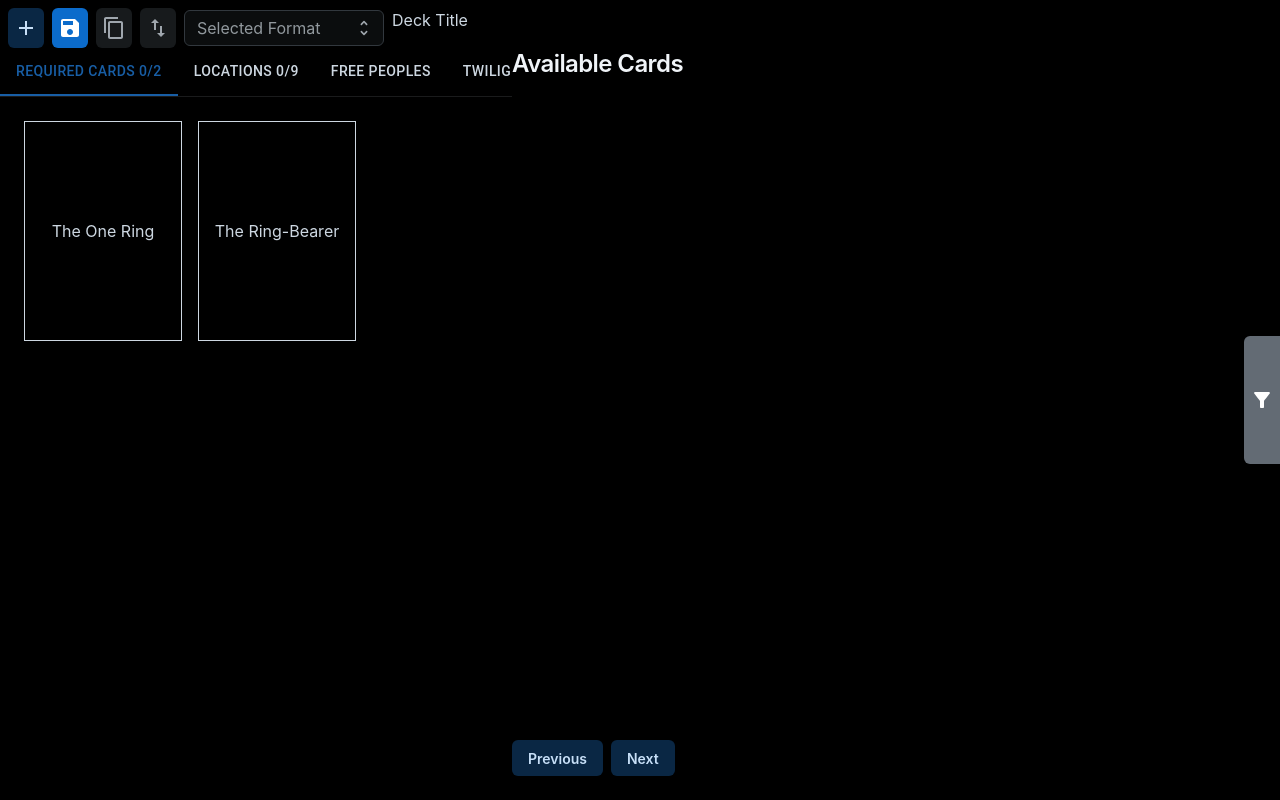
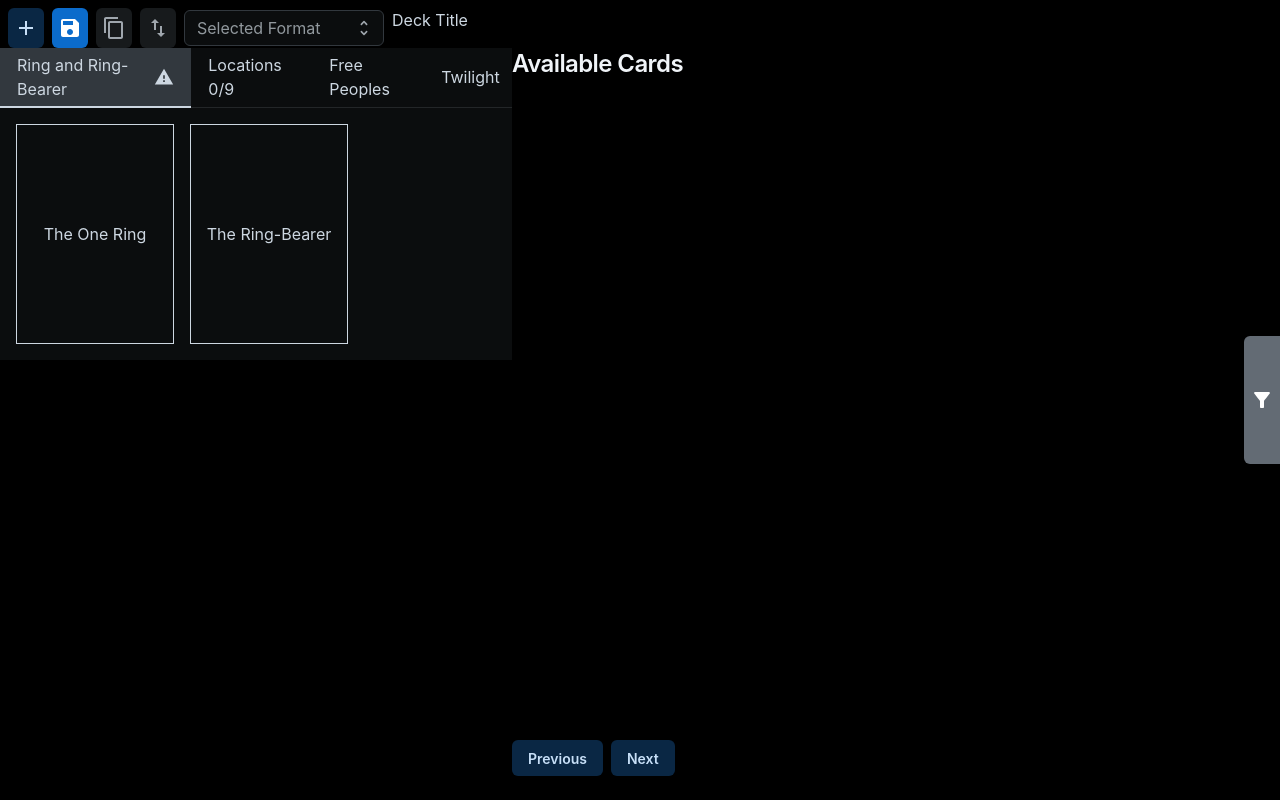
Before and after one commit to nheinbaugh/gemp-lotr-ui, a React (Vite) app: page /decks/new in a window 1280 px wide. Built offline with nearby package versions, Linux system fonts and the light colour scheme.

Commit message:
cleaned upt he tabs a bit

```diff
--- a/src/common/components/GempIcon/GempIcon.tsx
+++ b/src/common/components/GempIcon/GempIcon.tsx
@@ -21,7 +21,6 @@
     }
   };
   return (
-    // <Box sx={{ width: '20px', height: '20px;' }}>
     <IconButton
       variant={selected ? 'solid' : 'outlined'}
       onClick={iconClicked}
--- a/src/lotr-common/api/collection-api/collection-api-response.functions.ts
+++ b/src/lotr-common/api/collection-api/collection-api-response.functions.ts
@@ -3,6 +3,8 @@
 export interface CollectionCardViewModel {
   side: string;
   blueprintId: string;
+
+  /** Either the number of this card that exists in the current collection call OR the number of copies of this card available */
   count: number;
 }
 
--- a/src/lotr-common/state/card-filter.state.ts
+++ b/src/lotr-common/state/card-filter.state.ts
@@ -18,7 +18,6 @@
   convertViewModelToDao,
   createDefaultPageInformation,
 } from '../api/collection-api/collection-api-parameters.functions';
-import { Mappings } from '../../common/types/mappings.interface';
 
 interface CardQueryState {
   filters: CollectionFiltersViewModel;
@@ -53,8 +52,11 @@
       count: 18,
     } // currentPage
   );
-  const rawr = collectionApiConfiguration(dao);
-  const result = await axios.get(rawr[0], rawr[1]);
+  const filterApiConfiguration = collectionApiConfiguration(dao);
+  const result = await axios.get(
+    filterApiConfiguration[0],
+    filterApiConfiguration[1]
+  );
   const results = convertGetCollectionFromXml(result.data).cards;
   set({ filters, results });
 };
--- a/src/pages/DeckManager/modules/CardBank/CardBank.tsx
+++ b/src/pages/DeckManager/modules/CardBank/CardBank.tsx
@@ -14,7 +14,7 @@
   onCardSecondaryAction,
 }: CardBankProps) {
   const { results, setCurrentPage } = useCardQueryStore();
-
+  console.log('results', results);
   return (
     <Grid
       container
--- a/src/pages/DeckManager/modules/DeckBuilder/Deckbuilder.tsx
+++ b/src/pages/DeckManager/modules/DeckBuilder/Deckbuilder.tsx
@@ -1,9 +1,14 @@
-/* eslint-disable react/jsx-props-no-spreading -- garbage copy/paste */
-import { Grid } from '@mui/joy';
+import {
+  Grid,
+  IconButton,
+  Tab,
+  TabList,
+  TabPanel,
+  Tabs,
+  Typography,
+} from '@mui/joy';
 import * as React from 'react';
-import Tabs from '@mui/material/Tabs';
-import Tab from '@mui/material/Tab';
-import Box from '@mui/material/Box';
+import { Warning } from '@mui/icons-material';
 import { Deck } from '../../../../common/types/Deck';
 import PlaceholderCard from '../../../../common/components/PlaceholderCard/PlaceholderCard';
 import SiteSelectionTab from './components/SiteSelectionTab';
@@ -13,42 +18,17 @@
   filterRequest: (filterName: string, additionalFilter?: string) => void;
 };
 
-interface TabPanelProps {
-  children?: React.ReactNode;
-  index: number;
-  value: number;
-}
-
-function CustomTabPanel(props: TabPanelProps) {
-  const { children, value, index } = props;
-
-  return (
-    <div
-      role="tabpanel"
-      hidden={value !== index}
-      id={`simple-tabpanel-${index}`}
-      aria-labelledby={`simple-tab-${index}`}
-    >
-      {value === index && <Box sx={{ p: 3 }}>{children}</Box>}
-    </div>
-  );
-}
-
-function a11yProps(index: number) {
-  return {
-    id: `simple-tab-${index}`,
-    'aria-controls': `simple-tabpanel-${index}`,
-  };
-}
-
 export default function Deckbuilder({
   currentDeck: deck,
   filterRequest,
 }: DeckbuilderProps) {
   const [currentTabIndex, setCurrentTabIndex] = React.useState(0);
 
-  const handleChange = (event: React.SyntheticEvent, newValue: number) => {
-    setCurrentTabIndex(newValue);
+  const handleChange = (
+    _: React.SyntheticEvent | null,
+    newValue: string | number | null
+  ) => {
+    setCurrentTabIndex(+(newValue ?? 0));
   };
   return (
     <Grid
@@ -60,20 +40,21 @@
         height: '100%',
       })}
     >
-      <Box>
-        <Box sx={{ borderBottom: 1, borderColor: 'divider' }}>
-          <Tabs
-            value={currentTabIndex}
-            onChange={handleChange}
-            aria-label="basic tabs example"
-          >
-            <Tab label="Required Cards 0/2" {...a11yProps(0)} />
-            <Tab label="Locations 0/9" {...a11yProps(1)} />
-            <Tab label="Free Peoples" {...a11yProps(2)} />
-            <Tab label="Twilight" {...a11yProps(3)} />
-          </Tabs>
-        </Box>
-        <CustomTabPanel value={currentTabIndex} index={0}>
+      <Tabs
+        defaultValue={currentTabIndex}
+        onChange={handleChange}
+        aria-label="basic tabs example"
+      >
+        <TabList>
+          <Tab>
+            <Typography>Ring and Ring-Bearer</Typography>
+            <Warning />
+          </Tab>
+          <Tab>Locations 0/9</Tab>
+          <Tab>Free Peoples</Tab>
+          <Tab>Twilight</Tab>
+        </TabList>
+        <TabPanel value={0}>
           <Grid display="flex" direction="row" gap="1rem">
             <PlaceholderCard
               blueprintId={deck.ringId}
@@ -87,22 +68,18 @@
               onSelect={() => filterRequest('ring-bearer')}
             />
           </Grid>
-        </CustomTabPanel>
-        <CustomTabPanel value={currentTabIndex} index={1}>
+        </TabPanel>
+        <TabPanel value={1}>
           <SiteSelectionTab
             updateFilteredSites={(siteFilter) =>
               filterRequest('site', siteFilter.toString())
             }
             selectedSites={deck.locations}
           />
-        </CustomTabPanel>
-        <CustomTabPanel value={currentTabIndex} index={2}>
-          Free Peoples Cards
-        </CustomTabPanel>
-        <CustomTabPanel value={currentTabIndex} index={3}>
-          Twilight Cards
-        </CustomTabPanel>
-      </Box>
+        </TabPanel>
+        <TabPanel value={2}>Freeps</TabPanel>
+        <TabPanel value={3}>Twilight</TabPanel>
+      </Tabs>
     </Grid>
   );
 }
```
